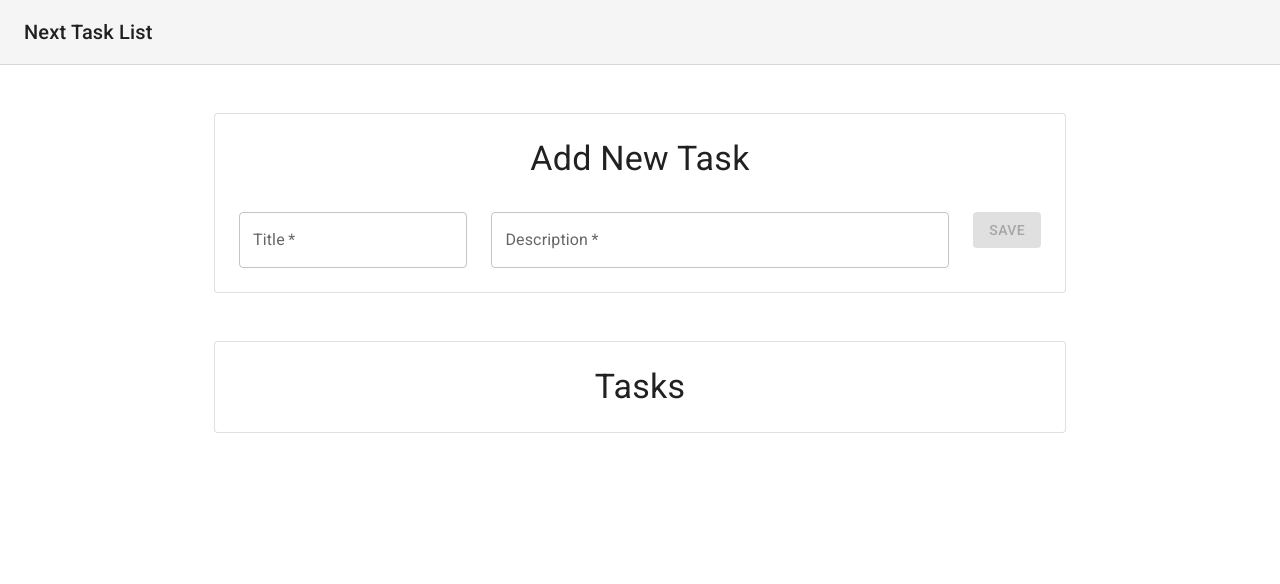
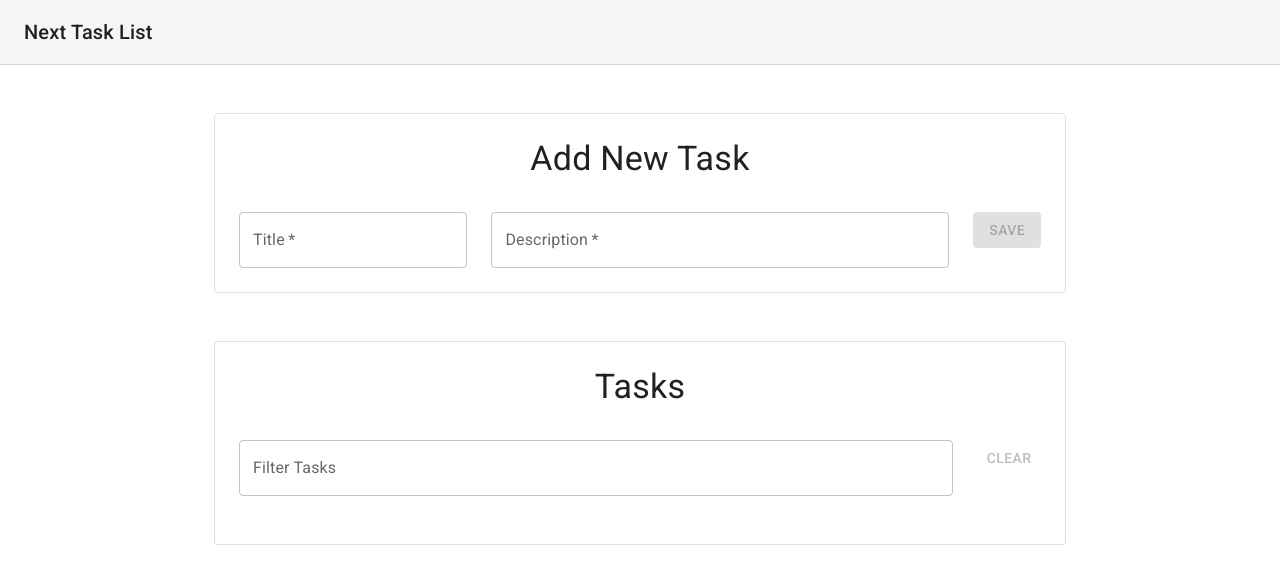
Before and after one commit to benjiekibblewhite/next-task-list, a Next.js app: page / in a window 1280 px wide. Shown: the top 584 px of the page. Built offline with nearby package versions, Linux system fonts and the light colour scheme.

Commit message:
add filter, reorganize the task form

```diff
--- a/src/components/NewTaskForm/NewTaskForm.tsx
+++ b/src/components/NewTaskForm/NewTaskForm.tsx
@@ -1,6 +1,7 @@
 import React from "react";
 import { TaskInputForm } from "../TaskInputForm/TaskInputForm";
 import { TaskValues, useTaskContext } from "@/context/tasks/TaskContext";
+import { Paper, Typography } from "@mui/material";
 
 export function NewTaskForm() {
   const { dispatch } = useTaskContext();
@@ -11,5 +12,15 @@ export function NewTaskForm() {
       payload,
     });
   }
-  return <TaskInputForm handleSubmit={handleAddNewTask} />;
+  return (
+    <Paper
+      variant="outlined"
+      sx={{ my: { xs: 3, md: 6 }, p: { xs: 2, md: 3 } }}
+    >
+      <Typography variant="h4" align="center">
+        Add New Task
+      </Typography>
+      <TaskInputForm handleSubmit={handleAddNewTask} />
+    </Paper>
+  );
 }
--- a/src/components/TaskInputForm/TaskInputForm.tsx
+++ b/src/components/TaskInputForm/TaskInputForm.tsx
@@ -25,13 +25,6 @@ export function TaskInputForm({
   }
 
   return (
-    <Paper
-      variant="outlined"
-      sx={{ my: { xs: 3, md: 6 }, p: { xs: 2, md: 3 } }}
-    >
-      <Typography variant="h4" align="center">
-        Add New Task
-      </Typography>
     <form
       onSubmit={(e) => {
         e.preventDefault();
@@ -73,6 +66,5 @@ export function TaskInputForm({
         </Grid>
       </Grid>
     </form>
-    </Paper>
   );
 }
--- a/src/components/TaskList/TaskList.tsx
+++ b/src/components/TaskList/TaskList.tsx
@@ -1,12 +1,31 @@
-import { Paper, Typography } from "@mui/material";
-import React from "react";
+import {
+  Button,
+  Collapse,
+  Grid,
+  List,
+  Paper,
+  TextField,
+  Typography,
+} from "@mui/material";
+import React, { FormEvent, useMemo, useState } from "react";
 import { TaskListItem } from "../TaskListitem/TaskListItem";
 import { useTaskContext } from "@/context/tasks/TaskContext";
-
+import { TransitionGroup } from "react-transition-group";
 export function TaskList() {
+  const [filterBy, setFilterBy] = useState<string>();
   const {
     state: { tasks },
   } = useTaskContext();
+
+  const tasksToShow = useMemo(() => {
+    return tasks.filter((item) => {
+      if (!filterBy) return true;
+      return (
+        item.description.includes(filterBy) || item.title.includes(filterBy)
+      );
+    });
+  }, [tasks, filterBy]);
+
   return (
     <Paper
       variant="outlined"
@@ -15,9 +34,33 @@ export function TaskList() {
       <Typography variant="h4" align="center">
         Tasks
       </Typography>
-      {tasks.map((item) => (
-        <TaskListItem task={item} key={item.id} />
-      ))}
+      <Grid container spacing={3} my={1}>
+        <Grid item xs>
+          <TextField
+            fullWidth
+            label="Filter Tasks"
+            id="filter-tasks"
+            value={filterBy || ""}
+            onChange={(e) => {
+              setFilterBy(e.target.value);
+            }}
+          />
+        </Grid>
+        <Grid item xs="auto">
+          <Button disabled={!filterBy} onClick={() => setFilterBy(undefined)}>
+            Clear
+          </Button>
+        </Grid>
+      </Grid>
+      <List>
+        <TransitionGroup>
+          {tasksToShow.map((item) => (
+            <Collapse key={item.id}>
+              <TaskListItem task={item} />
+            </Collapse>
+          ))}
+        </TransitionGroup>
+      </List>
     </Paper>
   );
 }
--- a/src/components/TaskListitem/TaskListItem.tsx
+++ b/src/components/TaskListitem/TaskListItem.tsx
@@ -51,10 +51,11 @@ export function TaskListItem({ task }: ITaskListItemProps) {
     />
   ) : (
     <ListItem
+      disableGutters
       secondaryAction={
         <>
-          <IconButton>
-            <Edit onClick={() => setEditMode(true)} />
+          <IconButton onClick={() => setEditMode(true)}>
+            <Edit />
           </IconButton>
           <IconButton onClick={handleDeleteTask}>
             <Delete />
```
Also changed, not shown: src/context/tasks/TaskContext.tsx (+0 -14 lines). Lines whose indentation alone changed are shown as unchanged.
